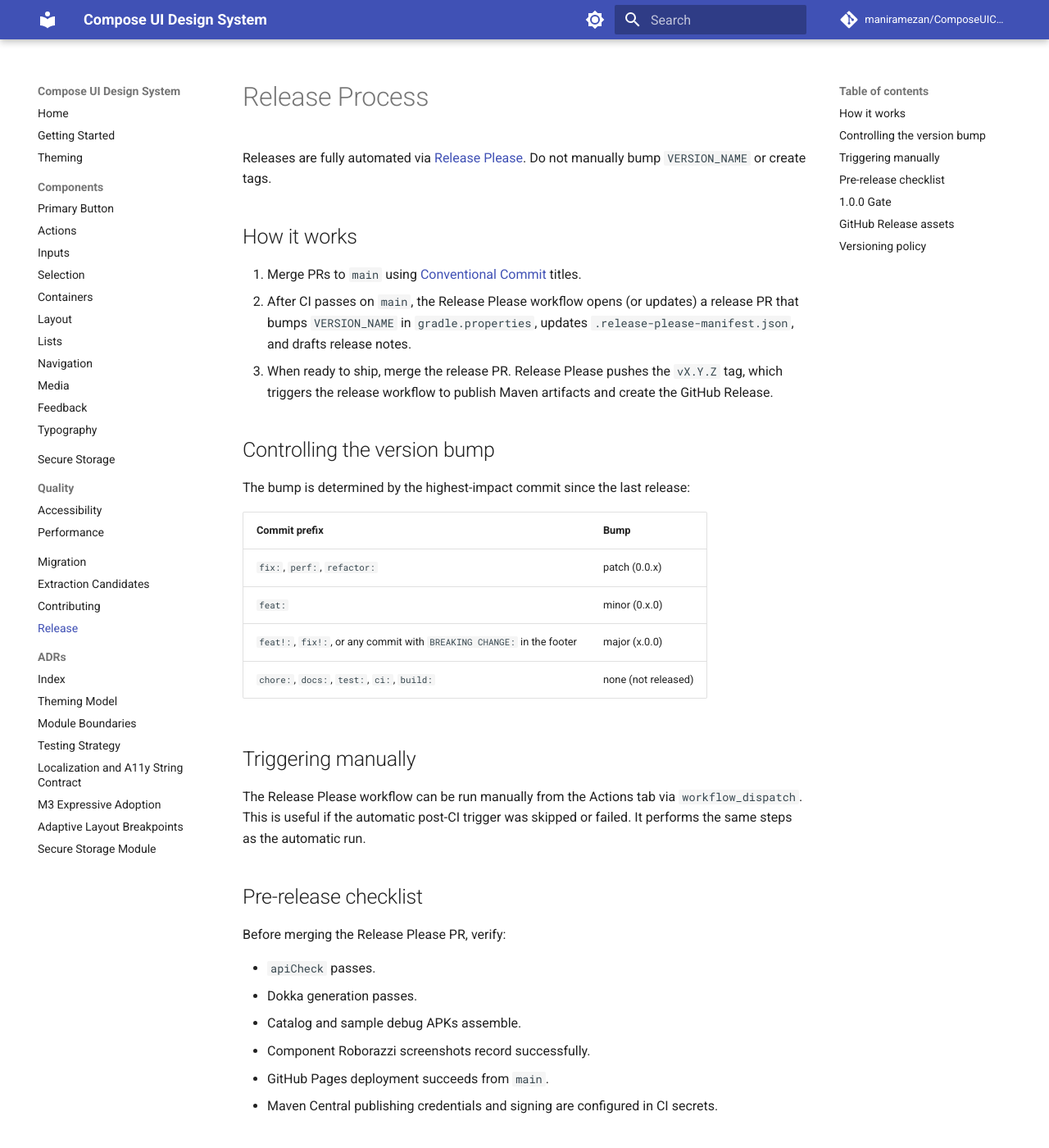
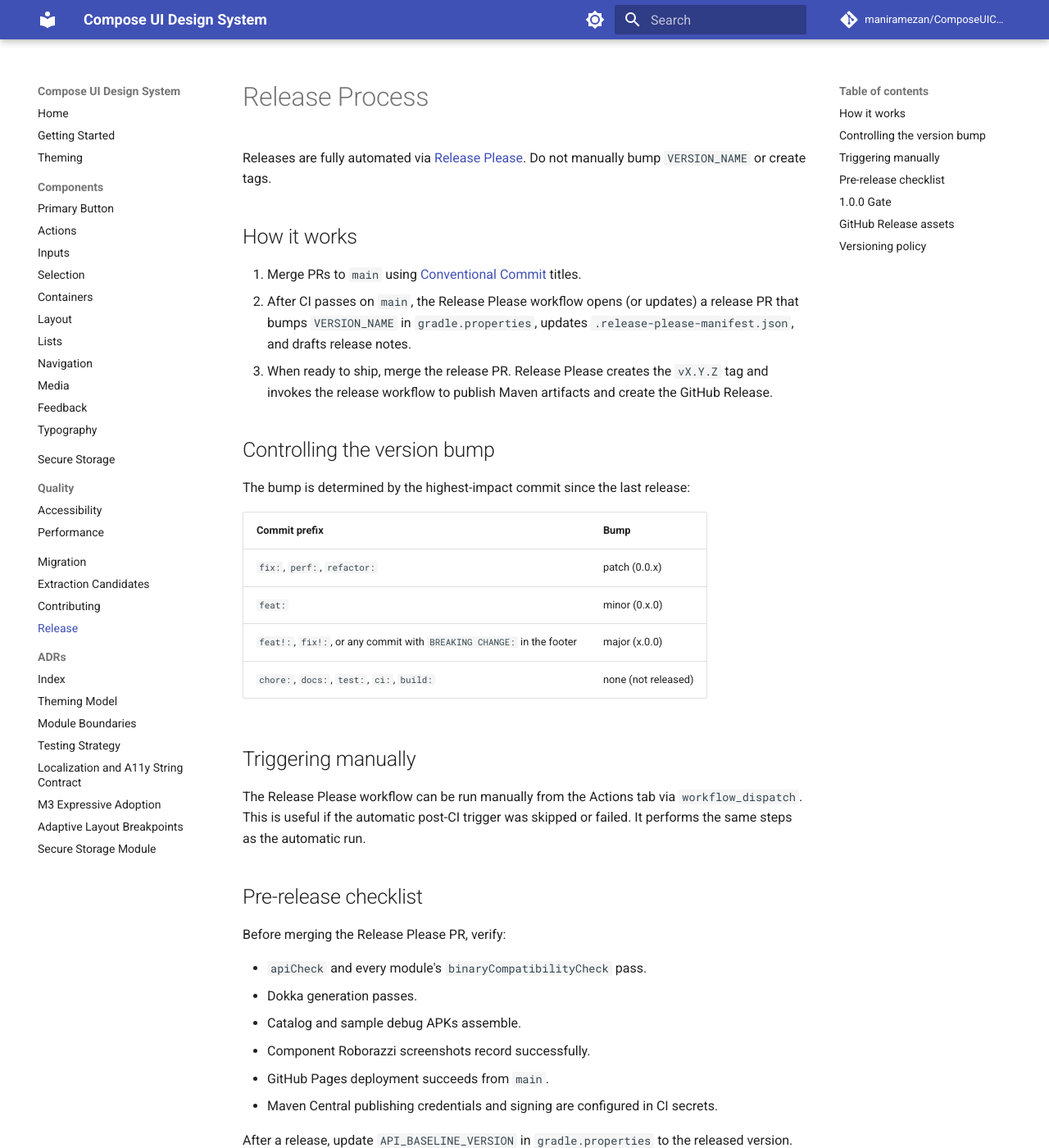
Before and after one commit to maniramezan/ComposeUIComponents, an MkDocs documentation site: the page built from docs/release.md, in a window 1280 px wide and 1400 px high. Shown: the whole window at 82% size. Built offline with MkDocs 1.6.1 and Material for MkDocs 9.7.7, drawn with Linux system fonts in a browser that asks for light colours; comment, search, counter and statistics services are not loaded; some of the changed text lies outside the part shown.

Commit message:
fix: harden release readiness checks (#56)

```diff
--- a/docs/release.md
+++ b/docs/release.md
@@ -6,7 +6,7 @@ Releases are fully automated via [Release Please](https://github.com/googleapis/
 
 1. Merge PRs to `main` using [Conventional Commit](https://www.conventionalcommits.org/) titles.
 2. After CI passes on `main`, the Release Please workflow opens (or updates) a release PR that bumps `VERSION_NAME` in `gradle.properties`, updates `.release-please-manifest.json`, and drafts release notes.
-3. When ready to ship, merge the release PR. Release Please pushes the `vX.Y.Z` tag, which triggers the release workflow to publish Maven artifacts and create the GitHub Release.
+3. When ready to ship, merge the release PR. Release Please creates the `vX.Y.Z` tag and invokes the release workflow to publish Maven artifacts and create the GitHub Release.
 
 ## Controlling the version bump
 
@@ -27,12 +27,15 @@ The Release Please workflow can be run manually from the Actions tab via `workfl
 
 Before merging the Release Please PR, verify:
 
-- `apiCheck` passes.
+- `apiCheck` and every module's `binaryCompatibilityCheck` pass.
 - Dokka generation passes.
 - Catalog and sample debug APKs assemble.
 - Component Roborazzi screenshots record successfully.
 - GitHub Pages deployment succeeds from `main`.
 - Maven Central publishing credentials and signing are configured in CI secrets.
+
+After a release, update `API_BASELINE_VERSION` in `gradle.properties` to the released
+version. The next release compares each published Android AAR against that baseline.
 
 ## 1.0.0 Gate
 
```
Also changed, not shown: docs/components/layout.md (+2 -0 lines), 4 other files.
